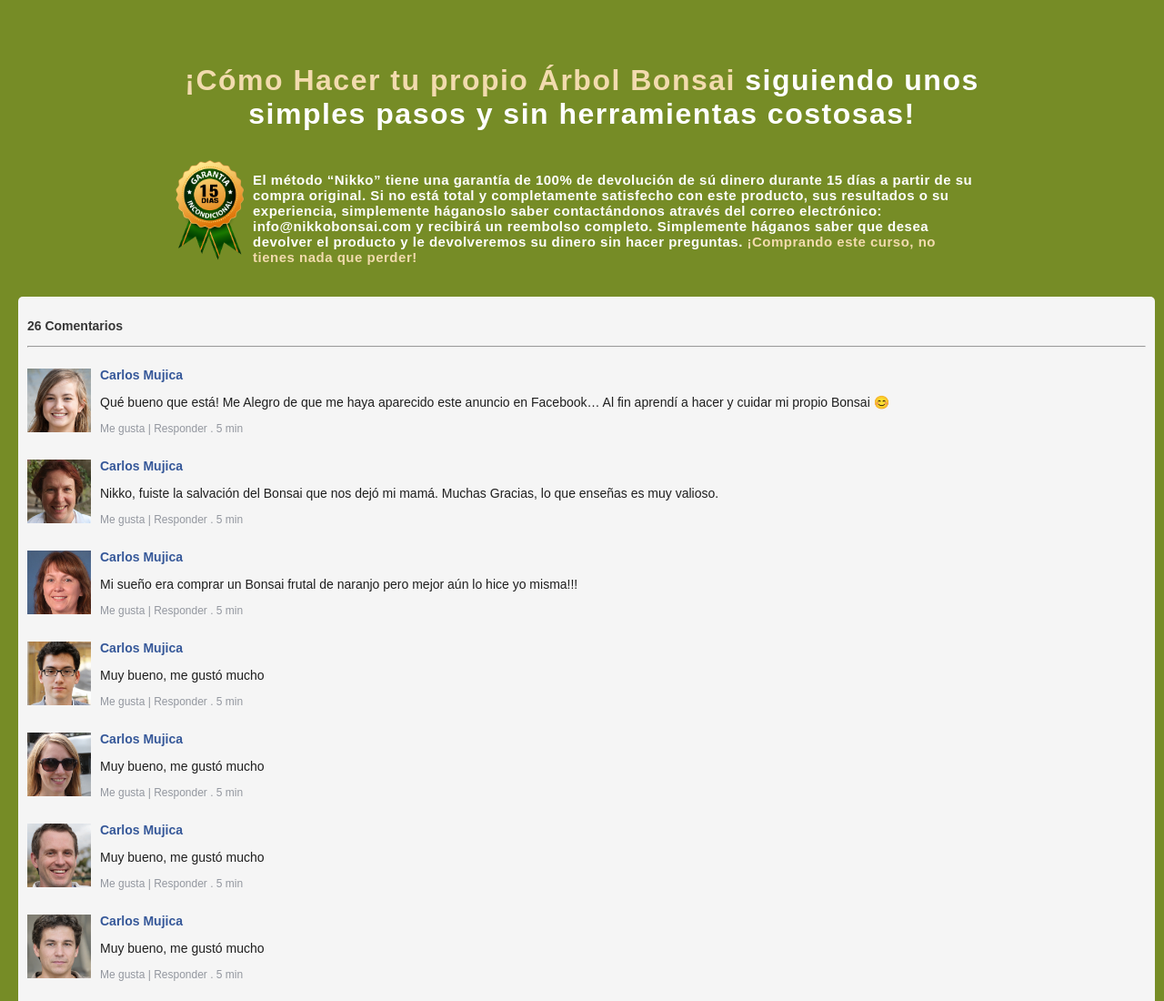
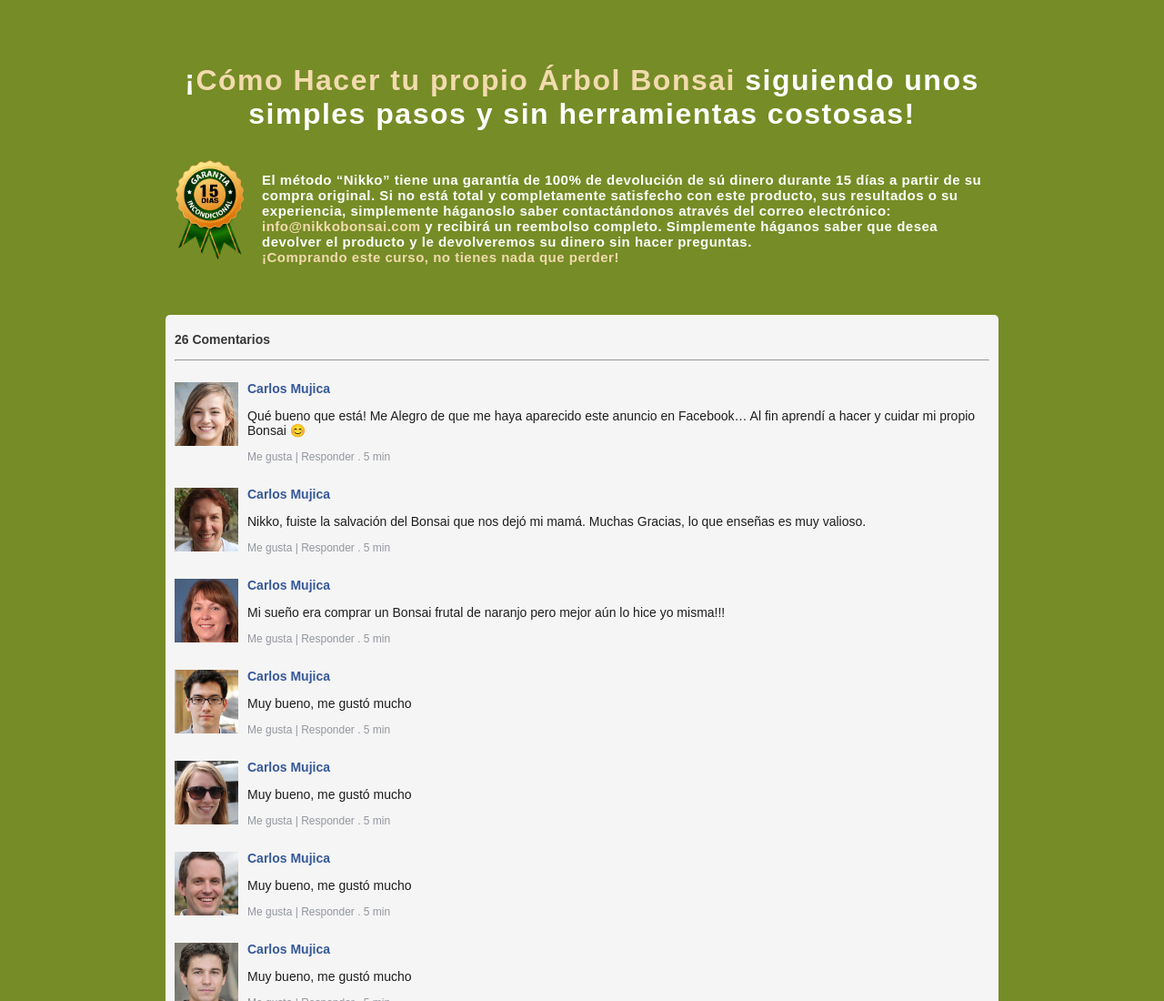
Before and after one commit to NikkoQuiroga/nikko-bonsai, a plain HTML site: page index.html in a window 1280 px wide. Shown: the top 1100 px of the page at 91% size. Drawn offline with Linux system fonts and the light colour scheme.

Commit message:
Modificados margenes

```diff
--- a/index.html
+++ b/index.html
@@ -9,13 +9,13 @@
 </head>
 <body>
 
-<h1 id="titulo"><span style="color: #F2DBAE">¡Cómo Hacer tu propio Árbol Bonsai</span> siguiendo unos simples pasos y sin herramientas costosas!</h1>
+<h1 id="titulo">¡<span style="color: #F2DBAE">Cómo Hacer tu propio Árbol Bonsai</span> siguiendo unos simples pasos y sin herramientas costosas!</h1>
 
 <div class="garantia">
 
     <div><img class="garantiaImagen" alt="garantia de satisfaccion 15 dias" src="Garantia-15-dias.png"></div>
     <div class="garantiaTexto"><p class="textoGarantia">El método “Nikko” tiene una garantía de 100% de devolución de sú dinero durante 15 días a partir de su compra original.
-        Si no está total y completamente satisfecho con este producto, sus resultados o su experiencia, simplemente háganoslo saber contactándonos através del correo electrónico: info@nikkobonsai.com y recibirá un reembolso completo. Simplemente háganos saber que desea devolver el producto y le devolveremos su dinero sin hacer preguntas. <span style="color: #F2DBAE">¡Comprando este curso, no tienes nada que perder!</span></p>
+        Si no está total y completamente satisfecho con este producto, sus resultados o su experiencia, simplemente háganoslo saber contactándonos através del correo electrónico: <span style="color: #F2DBAE">info@nikkobonsai.com</span> y recibirá un reembolso completo. Simplemente háganos saber que desea devolver el producto y le devolveremos su dinero sin hacer preguntas. <br><span style="color: #F2DBAE">¡Comprando este curso, no tienes nada que perder!</span></p>
     </div>
 
 </div>
--- a/styles.css
+++ b/styles.css
@@ -48,17 +48,18 @@
 .garantiaTexto  {
 
     text-align: left;
-    padding-left: 10px;
-    padding-right: 10px;
+    padding-left: 20px;
+    padding-bottom: 40px;
 }
 
 .fondoFacebook {
 
     border-radius: 5px;
     background-color: whitesmoke;
-    padding: 10px 10px 10px 10px;
-    margin: 20px 10px 10px 20px;
-
+    padding: 5px 10px 10px 10px;
+    margin: auto;
+    width: 70%;
+    display: block;
 }
 
 .comentariosFacebook {
```
